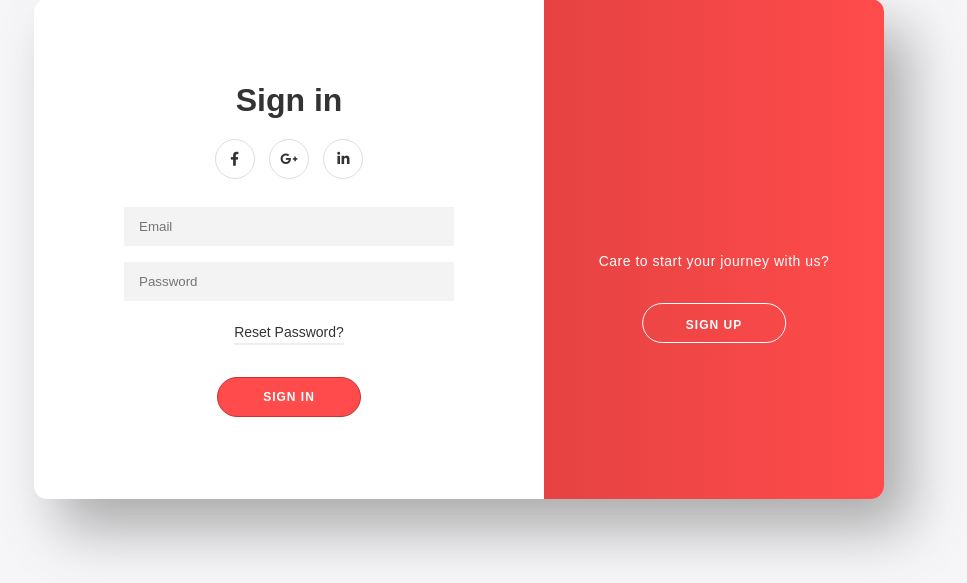
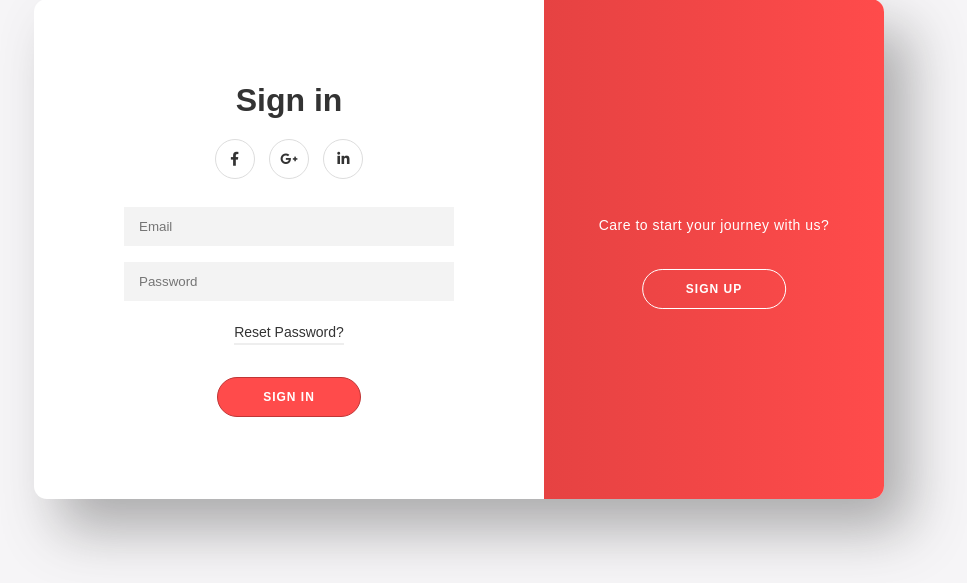
Before and after one commit to naztyx/PipeOpsProj, a Django app: page / in a window 1280 px wide. Shown: the part 151-734 px from the top of the page, without its empty margins (181-1148 px from the left). Run offline with Django 4.2, Linux system fonts and the light colour scheme; some libraries are stand-ins or nearby versions.

Commit message:
updated welcome page 2

```diff
--- a/projApp/templates/login_signup.html
+++ b/projApp/templates/login_signup.html
@@ -65,10 +65,7 @@
                     <button>Sign In</button>
                 </div>
                 <div class="overlay-panel overlay-right">
-                    <br>
-                    <br>
-                    <br>
-                    <br>
+
                     <p>Care to start your journey with us?</p>
 
                     <button id="signUpBtn">Sign Up</button>
--- a/static/login_signup.css
+++ b/static/login_signup.css
@@ -165,7 +165,7 @@ button {
   cursor: pointer;
   position: absolute;
   left: 50%;
-  top: 304px;
+  top: 270px;
   transform: translateX(-50%);
   width: 143.67px;
   height: 40px;
```
